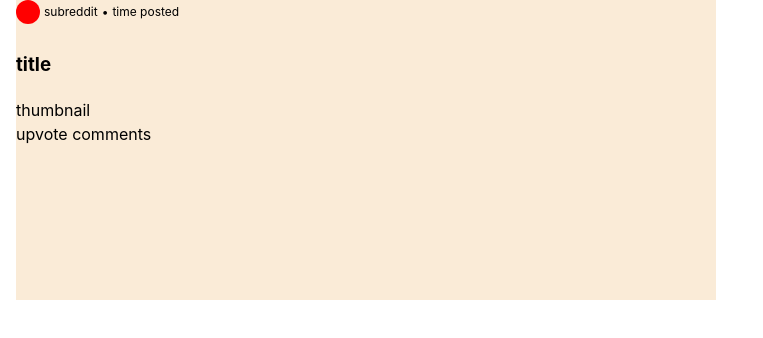
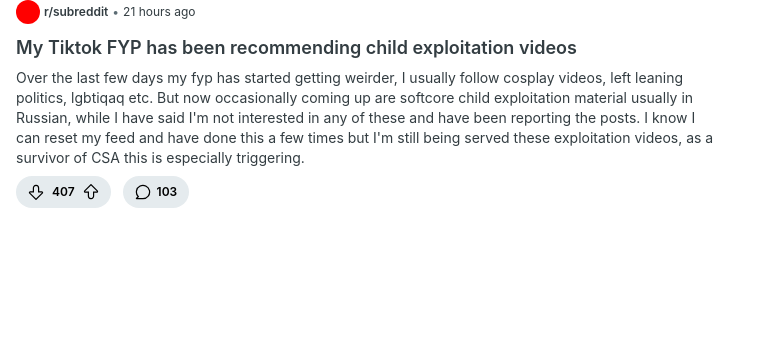
Before and after one commit to analizat0r/mini-reddit-json-api, a React (Vite) app: page / in a window 1280 px wide. Shown: the top 338 px of the page, without its empty margins (0-763 px from the left). Built offline with nearby package versions, Linux system fonts and the light colour scheme.

Commit message:
add styling to the card element

```diff
--- /dev/null
+++ b/src/components/ArrowIcon.jsx
@@ -0,0 +1,23 @@
+// ArrowIcon.jsx
+export default function ArrowIcon({
+  direction = "up", // 'up' or 'down'
+  size = 20
+}) {
+  const rotation = direction === "down" ? 180 : 0;
+
+  return (
+    <svg
+      viewBox="0 0 20 20"
+      width={size}
+      height={size}
+      fill="currentColor" // FILL, not stroke
+      style={{
+        transform: `rotate(${rotation}deg)`,
+        transformOrigin: "50% 50%"
+      }}
+      aria-hidden="true"
+    >
+      <path d="M10 1c.072 0 .145 0 .218.006A4.1 4.1 0 0 1 14 5.184V9h3.138a1.751 1.751 0 0 1 1.234 2.993L10.59 19.72a.836.836 0 0 1-1.18 0l-7.782-7.727A1.751 1.751 0 0 1 2.861 9H6V5.118a4.134 4.134 0 0 1 .854-2.592A3.99 3.99 0 0 1 10 1Zm0 17.193 7.315-7.264a.251.251 0 0 0-.177-.429H12.5V5.184A2.631 2.631 0 0 0 10.136 2.5a2.441 2.441 0 0 0-1.856.682A2.478 2.478 0 0 0 7.5 5v5.5H2.861a.251.251 0 0 0-.176.429L10 18.193Z" />
+    </svg>
+  );
+}
--- a/src/components/Card.jsx
+++ b/src/components/Card.jsx
@@ -1,4 +1,6 @@
 import styles from './Card.module.css';
+import ArrowIcon from './ArrowIcon';
+import CommentIcon from './CommentIcon'
 
 export function Card() {
     return (
@@ -12,20 +14,43 @@ export function Card() {
                         </span>
                     </div>
 
-                    <span>subreddit</span>
-                    <span>•</span>
-                    <span>time posted</span>
+                    <span className={styles.subRedditName}>r/subreddit</span>
+                    <span className={styles.dividerDot}>•</span>
+                    <span className={styles.time}>21 hours ago</span>
                 </div>
             </div>
 
             <div className={styles.cardBody}>
-                <h3>title</h3>
-                <div>thumbnail</div>
+                <h3 className={styles.threadTitle}>My Tiktok FYP has been recommending child exploitation videos</h3>
+                <div className={styles.threadNoImg}>Over the last few days my fyp has started getting weirder, I usually follow cosplay videos, left leaning politics, lgbtiqaq etc. But now occasionally coming up are softcore child exploitation material usually in Russian, while I have said I'm not interested in any of these and have been reporting the posts.
+
+                I know I can reset my feed and have done this a few times but I'm still being served these exploitation videos, as a survivor of CSA this is especially triggering.</div>
             </div>
 
             <div className={styles.cardFooter}>
-                <span>upvote </span>
-                <span>comments</span>
+                <span className={styles.threadButtonContainer}>
+                    <button>
+                        <span className={styles.upVoteArrow}>
+                            <ArrowIcon direction={"up"} size={16}/>
+                        </span>
+
+                    </button>
+                    <span className={styles.upVoteCount}>407</span>
+                    <button>
+                        <span className={styles.upVoteArrow}>
+                            <ArrowIcon direction={"down"} size={16}/>
+                        </span>
+                    </button>
+                </span>
+                <a className={styles.threadButtonContainer}>
+                    <span className={styles.commentContainer}>
+                        <span className={styles.commentIconContainer}>
+                            <CommentIcon size={16}/>
+                        </span>
+                        <span>103</span>
+                    </span>
+                </a>
+
             </div>
 
         </div>
--- a/src/components/Card.module.css
+++ b/src/components/Card.module.css
@@ -1,8 +1,8 @@
 .card {
     display: block;
     width: 700px;
-    height: 300px;
-    background-color: antiquewhite;
+    /* height: 300px;
+    background-color: antiquewhite; */
     margin: 0px 16px;
 }
 
@@ -12,7 +12,7 @@
     margin-bottom: 0.25rem;
 }
 
-.cardHeaderElements { /* this div needs to be fixed. need to wrap a header in a container, then wrap all three items in a container*/
+.cardHeaderElements {
     display: flex;
     padding-right: 6px;
     align-items: center;
@@ -22,18 +22,101 @@
     line-height: 1rem;
 }
 
-.cardHeaderElementsAvatarInner{
-    display: inline-block;
+.cardHeaderElementsAvatarInner {
+    display: flex;
     width: 24px;
     height: 24px;
     background-color: red;
     border-radius: 50%;
 }
-/*
-inline-flex items-center justify-center w-[1.5rem] h-[1.5rem]
 
-class="inline-block rounded-full  relative [&>:first-child]:h-full [&>:first-child]:w-full [&>:first-child]:mb-0 [&>:first-child]:rounded-[inherit] h-full w-full
+.subRedditName {
+    color: var(--color-neutral-content);
+    font-weight: 600;
+    font-size: .75rem;
+    line-height: 1rem;
+    white-space: nowrap;
+}
 
+.dividerDot {
+    color: var(--color-neutral-content-weak);
+}
 
+.time {
+    color: var(--color-neutral-content);
+    font-size: .75rem;
+    line-height: 1rem;
+    white-space: nowrap;
+}
 
-*/
+.cardBody {
+    padding-bottom: 0.5rem;
+}
+
+.threadTitle {
+    color: var(--color-neutral-content);
+    font-size: 1.125rem;
+    line-height: 1.5rem;
+    margin: 0;
+    margin-bottom: .5rem;
+    font-weight: 600;
+    overflow: hidden;
+}
+
+.threadNoImg {
+    color: var(--color-neutral-content);
+    font-size: .875rem;
+    line-height: 1.25rem;
+}
+
+.cardFooter {
+    display: flex;
+    justify-content: flex-start;
+    align-items: center;
+    flex-wrap: nowrap;
+    flex-direction: row;
+    gap: 0.75rem;
+}
+
+.threadButtonContainer {
+    display: inline-flex;
+    font-weight: 600;
+    font-size: 0.75rem;
+    line-height: 1rem;
+    padding-top: 0px;
+    overflow-x: visible;
+    overflow-y: visible;
+    justify-content: center;
+    align-items: center;
+    flex-direction: row;
+    height: 2rem;
+    background-color: var(--color-secondary-background);
+    border-radius: 999px;
+    padding-left: 0.75rem;
+    padding-right: 0.75rem;
+}
+
+.upVoteArrow {
+    display: flex;
+
+    font-size: 1rem;
+    line-height: 1.25rem;
+}
+
+.upVoteCount {
+    padding-left: 0.5rem;
+    padding-right: 0.5rem;
+}
+
+.commentContainer {
+    align-items: center;
+    display: flex;
+}
+
+.commentIconContainer {
+    display: flex;
+    font-size: 1rem;
+    line-height: 1.25rem;
+    margin-right: 0.375rem;
+    font-weight: 600;
+}
--- /dev/null
+++ b/src/components/CommentIcon.jsx
@@ -0,0 +1,13 @@
+export default function CommentIcon({ size = 20 }) {
+  return (
+    <svg
+      viewBox="0 0 20 20"
+      width={size}
+      height={size}
+      fill="currentColor" // Solid fill for Reddit look
+      aria-hidden="true"
+    >
+      <path d="M10 19H1.871a.886.886 0 0 1-.798-.52.886.886 0 0 1 .158-.941L3.1 15.771A9 9 0 1 1 10 19Zm-6.549-1.5H10a7.5 7.5 0 1 0-5.323-2.219l.54.545L3.451 17.5Z" />
+    </svg>
+  );
+}
--- a/src/index.css
+++ b/src/index.css
@@ -13,7 +13,7 @@
   --color-neutral-content-weak: #5C6C74; /*e.g. posted 21hrs ago*/
   --color-neutral-content-strong: #181C1F; /*post title*/
   --color-secondary-onBackground: #000000; /* used in buttons */
-
+  --color-secondary-background: #E5EBEE;
 }
 
 body {
@@ -28,20 +28,11 @@ h1 {
 }
 
 button {
-  border-radius: 8px;
-  border: 1px solid transparent;
-  padding: 0.6em 1.2em;
-  font-size: 1em;
-  font-weight: 500;
-  font-family: inherit;
-  background-color: #1a1a1a;
+  background: none;
+  border: none;
+  padding: 0;
+  margin: 0;
+  font: inherit;
+  color: inherit;
   cursor: pointer;
-  transition: border-color 0.25s;
 }
-button:hover {
-  border-color: #646cff;
-}
-button:focus,
-button:focus-visible {
-  outline: 4px auto -webkit-focus-ring-color;
-}
```
